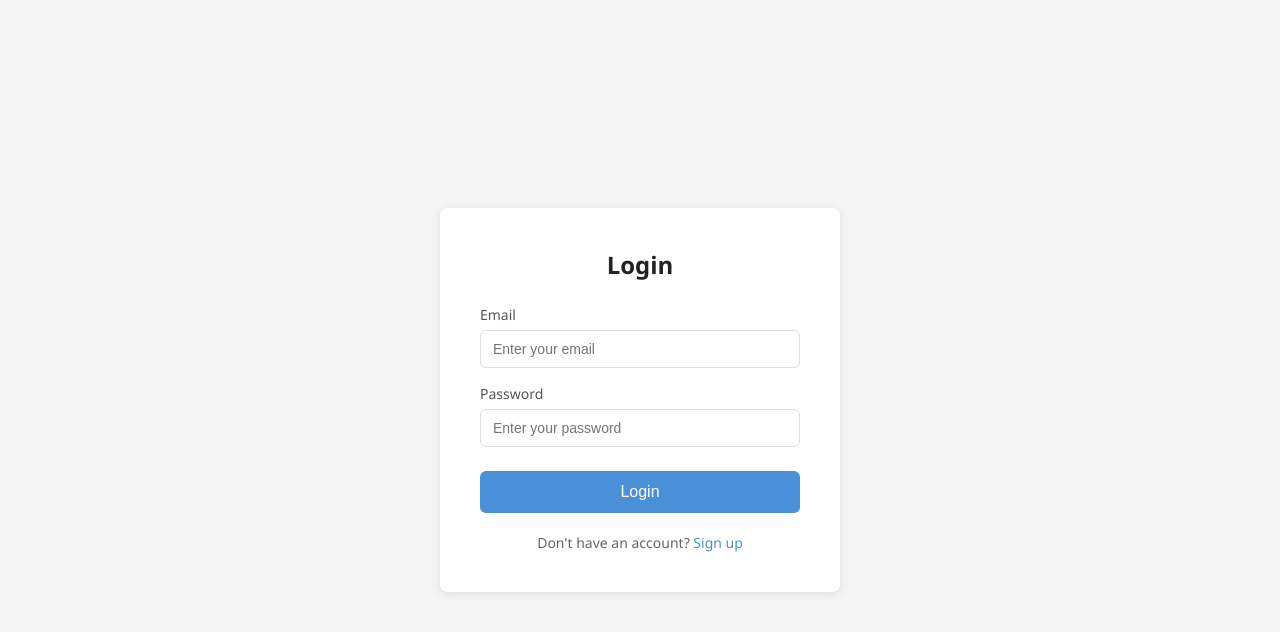
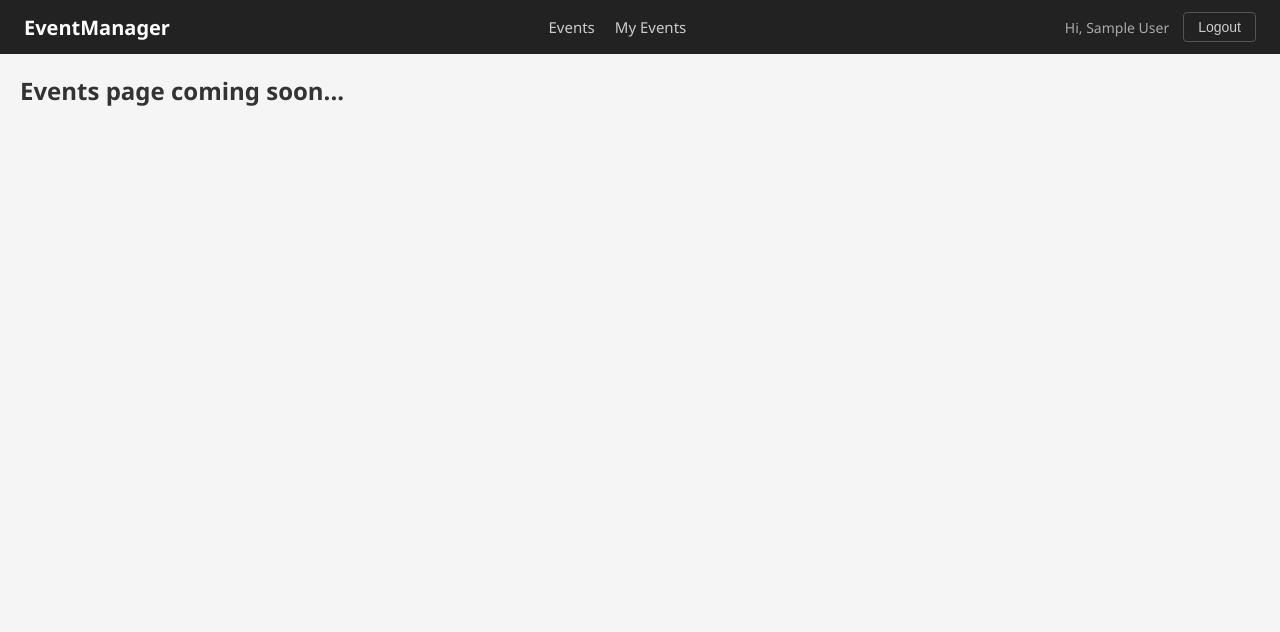
Before and after one commit to hamzazam2375/EventManager-using-react-and-redux, a React (Vite) app: page / in a window 1280 px wide. Before the commit this address led to /login. Shown: the top 632 px of the page. Built offline with nearby package versions, Linux system fonts and the light colour scheme; sample sign-in values are in the browser's storage.

Commit message:
Added navbar and protected routes

```diff
--- a/src/App.jsx
+++ b/src/App.jsx
@@ -1,14 +1,27 @@
 import { BrowserRouter, Routes, Route, Navigate } from 'react-router-dom';
 import Login from './pages/login';
 import Signup from './pages/signup';
+import Navbar from './components/Navbar';
+import ProtectedRoute from './components/ProtectedRoute';
 
 function App() {
     return (
         <BrowserRouter>
+            <Navbar />
             <Routes>
                 <Route path="/login" element={<Login />} />
                 <Route path="/signup" element={<Signup />} />
-                <Route path="*" element={<Navigate to="/login" />} />
+                <Route path="/" element={
+                    <ProtectedRoute>
+                        <h2 style={{ padding: '20px' }}>Events page coming soon...</h2>
+                    </ProtectedRoute>
+                } />
+                <Route path="/my-events" element={
+                    <ProtectedRoute>
+                        <h2 style={{ padding: '20px' }}>My Events page coming soon...</h2>
+                    </ProtectedRoute>
+                } />
+                <Route path="*" element={<Navigate to="/" />} />
             </Routes>
         </BrowserRouter>
     );
--- /dev/null
+++ b/src/components/Navbar.jsx
@@ -0,0 +1,31 @@
+import { Link, useNavigate } from 'react-router-dom';
+import { useSelector, useDispatch } from 'react-redux';
+import { logout } from '../features/auth/authSlice';
+
+function Navbar() {
+    const { isLoggedIn, currentUser } = useSelector(state => state.auth);
+    const dispatch = useDispatch();
+    const navigate = useNavigate();
+
+    function handleLogout() {
+        dispatch(logout());
+        navigate('/login');
+    }
+    if (!isLoggedIn) return null;
+
+    return (
+        <nav className="navbar">
+            <Link to="/" className="navbar-brand">EventManager</Link>
+
+            <div className="navbar-links">
+                <Link to="/">Events</Link>
+                <Link to="/my-events">My Events</Link>
+            </div>
+            <div className="navbar-right">
+                <span className="navbar-user">Hi, {currentUser.name}</span>
+                <button onClick={handleLogout} className="btn-logout">Logout</button>
+            </div>
+        </nav>
+    );
+}
+export default Navbar;
--- /dev/null
+++ b/src/components/ProtectedRoute.jsx
@@ -0,0 +1,13 @@
+import { Navigate } from 'react-router-dom';
+import { useSelector } from 'react-redux';
+
+function ProtectedRoute({ children }) {
+
+    const { isLoggedIn } = useSelector(state => state.auth);
+    if (!isLoggedIn) {
+        return <Navigate to="/login" />;
+    }
+    return children;
+}
+
+export default ProtectedRoute;
--- a/src/index.css
+++ b/src/index.css
@@ -102,3 +102,60 @@ body {
 .auth-switch a:hover {
     text-decoration: underline;
 }
+
+.navbar {
+    display: flex;
+    align-items: center;
+    justify-content: space-between;
+    background-color: #222;
+    padding: 12px 24px;
+    color: white;
+}
+
+.navbar-brand {
+    font-size: 20px;
+    font-weight: bold;
+    color: white;
+    text-decoration: none;
+}
+
+.navbar-links {
+    display: flex;
+    gap: 20px;
+}
+
+.navbar-links a {
+    color: #ccc;
+    text-decoration: none;
+    font-size: 15px;
+}
+
+.navbar-links a:hover {
+    color: white;
+}
+
+.navbar-right {
+    display: flex;
+    align-items: center;
+    gap: 14px;
+}
+
+.navbar-user {
+    font-size: 14px;
+    color: #aaa;
+}
+
+.btn-logout {
+    padding: 6px 14px;
+    background-color: transparent;
+    color: #ccc;
+    border: 1px solid #555;
+    border-radius: 4px;
+    cursor: pointer;
+    font-size: 14px;
+}
+
+.btn-logout:hover {
+    background-color: #444;
+    color: white;
+}
```
Also changed, not shown: 1 other file (tests, documents, lock files or other folders).
